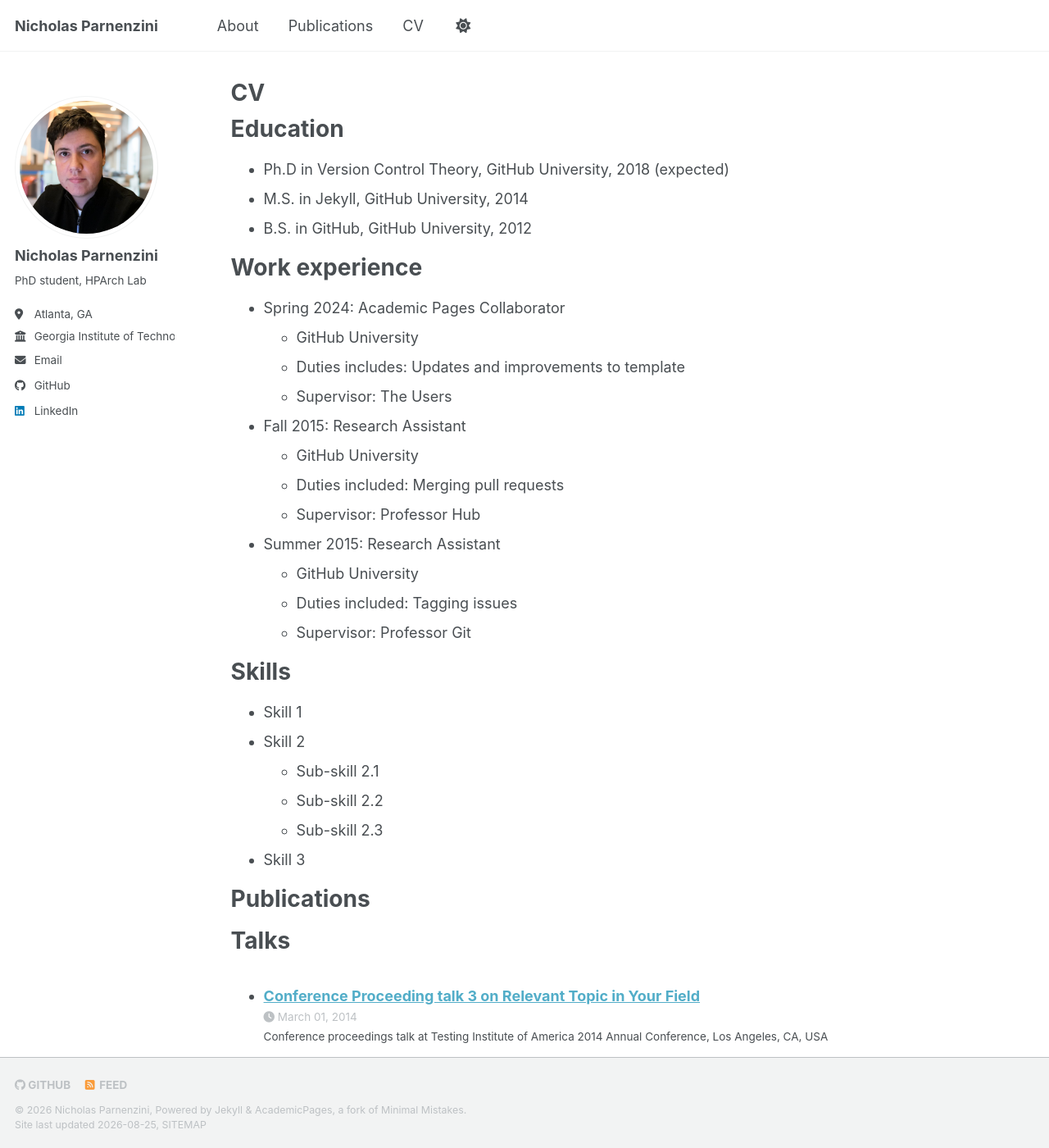
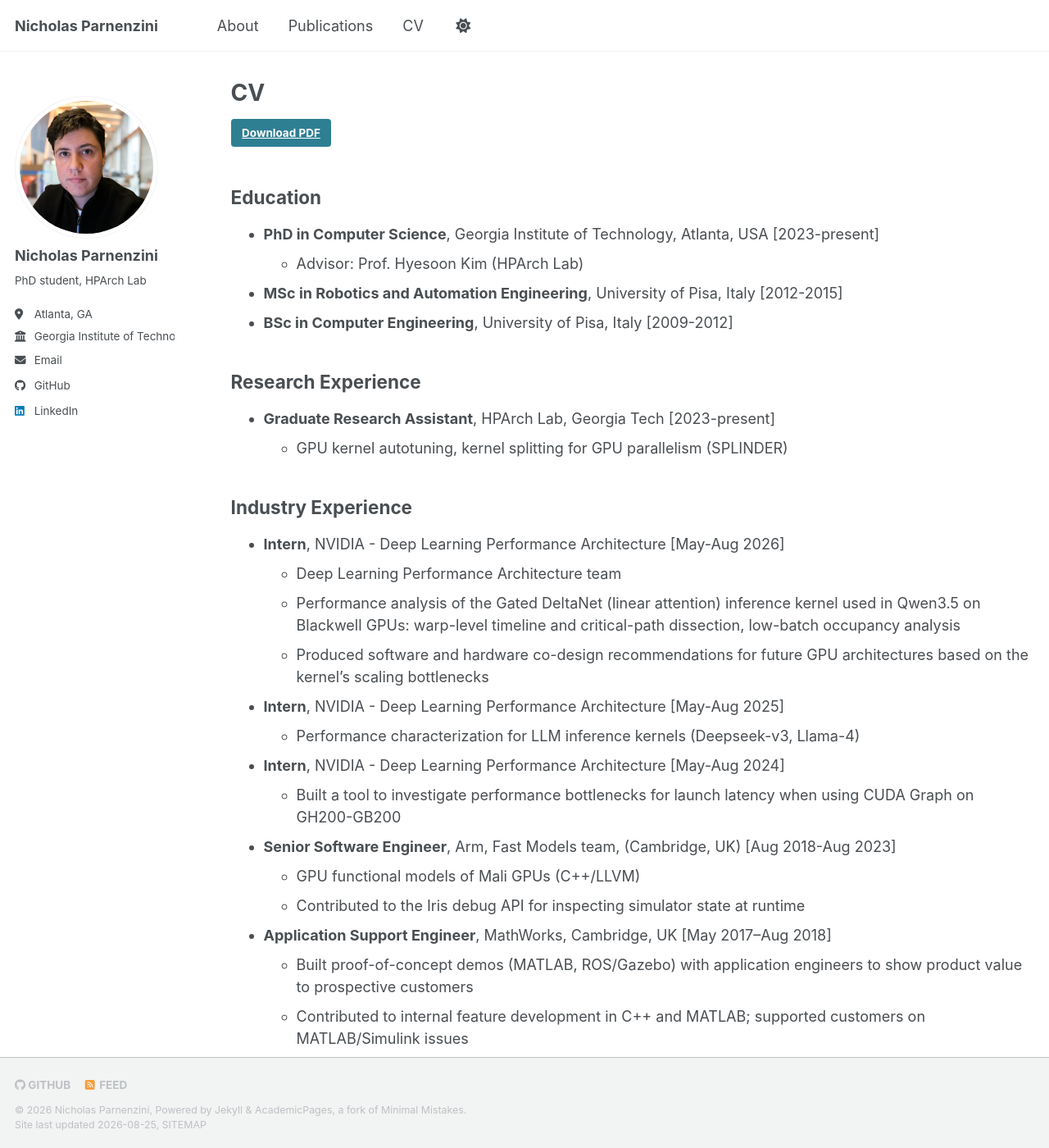
Before and after one commit to nickparnenzini/nickparnenzini.github.io, a Jekyll site: the page built from _pages/cv.md, in a window 1280 px wide and 1400 px high. Shown: the whole window at 82% size. Built offline with Jekyll 4.4.1, drawn with Linux system fonts in a browser that asks for light colours; a style sheet for code colours, icons or effects is not loaded; some of the changed text lies outside the part shown.

Commit message:
Added pages

```diff
--- a/_pages/cv.md
+++ b/_pages/cv.md
@@ -9,56 +9,39 @@ redirect_from:
 
 {% include base_path %}
 
-Education
-======
-* Ph.D in Version Control Theory, GitHub University, 2018 (expected)
-* M.S. in Jekyll, GitHub University, 2014
-* B.S. in GitHub, GitHub University, 2012
+[Download PDF](/files/cv.pdf){: .btn .btn--info}
 
-Work experience
-======
-* Spring 2024: Academic Pages Collaborator
-  * GitHub University
-  * Duties includes: Updates and improvements to template
-  * Supervisor: The Users
+## Education
 
-* Fall 2015: Research Assistant
-  * GitHub University
-  * Duties included: Merging pull requests
-  * Supervisor: Professor Hub
+* **PhD in Computer Science**, Georgia Institute of Technology, Atlanta, USA [2023-present]
+  * Advisor: Prof. Hyesoon Kim (HPArch Lab)
+* **MSc in Robotics and Automation Engineering**, University of Pisa, Italy [2012-2015]
+* **BSc in Computer Engineering**, University of Pisa, Italy [2009-2012]
 
-* Summer 2015: Research Assistant
-  * GitHub University
-  * Duties included: Tagging issues
-  * Supervisor: Professor Git
+## Research Experience
 
-Skills
-======
-* Skill 1
-* Skill 2
-  * Sub-skill 2.1
-  * Sub-skill 2.2
-  * Sub-skill 2.3
-* Skill 3
+* **Graduate Research Assistant**, HPArch Lab, Georgia Tech [2023-present]
+  * GPU kernel autotuning, kernel splitting for GPU parallelism (SPLINDER)
 
-Publications
-======
-  <ul>{% for post in site.publications reversed %}
-    {% include archive-single-cv.html %}
-  {% endfor %}</ul>
+## Industry Experience
 
-Talks
-======
-  <ul>{% for post in site.talks reversed %}
-    {% include archive-single-talk-cv.html  %}
-  {% endfor %}</ul>
+* **Intern**, NVIDIA - Deep Learning Performance Architecture [May-Aug 2026]
+  * Deep Learning Performance Architecture team
+  * Performance analysis of the Gated DeltaNet (linear attention) inference kernel used in Qwen3.5 on Blackwell GPUs: warp-level timeline and critical-path dissection, low-batch occupancy analysis
+  * Produced software and hardware co-design recommendations for future GPU architectures based on the kernel's scaling bottlenecks
+* **Intern**, NVIDIA - Deep Learning Performance Architecture [May-Aug 2025]
+  * Performance characterization for LLM inference kernels (Deepseek-v3, Llama-4)
+* **Intern**, NVIDIA - Deep Learning Performance Architecture [May-Aug 2024]
+  * Built a tool to investigate performance bottlenecks for launch latency when using CUDA Graph on GH200-GB200
+* **Senior Software Engineer**, Arm, Fast Models team, (Cambridge, UK) [Aug 2018-Aug 2023]
+  * GPU functional models of Mali GPUs (C++/LLVM)
+  * Contributed to the Iris debug API for inspecting simulator state at runtime
+* **Application Support Engineer**, MathWorks, Cambridge, UK [May 2017–Aug 2018]
+  * Built proof-of-concept demos (MATLAB, ROS/Gazebo) with application engineers to show product value to prospective customers
+  * Contributed to internal feature development in C++ and MATLAB; supported customers on MATLAB/Simulink issues
+* **Software Engineer**, SCISYS GmbH (now CGI), Bochum, Germany [Mar 2016–Apr 2017]
+  * Nine-month placement at Thales Alenia Space, Toulouse, as Software Verification Engineer on GACF, a component of the Galileo Ground Mission Segment - analysis and detection of software bugs
 
-Teaching
-======
-  <ul>{% for post in site.teaching reversed %}
-    {% include archive-single-cv.html %}
-  {% endfor %}</ul>
+## Publications
 
-Service and leadership
-======
-* Currently signed in to 43 different slack teams
+See the [Publications](/publications/) page.
```
Also changed, not shown: _pages/about.md (+1 -2 lines).
